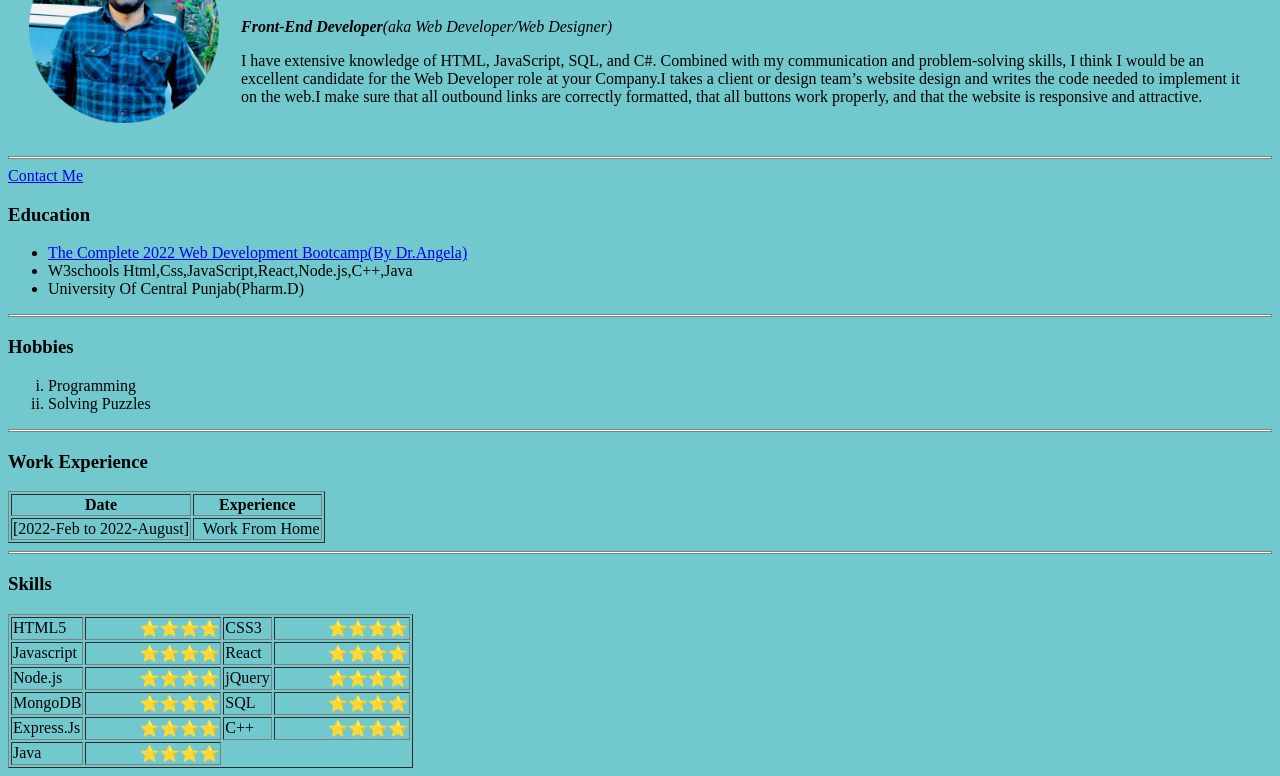
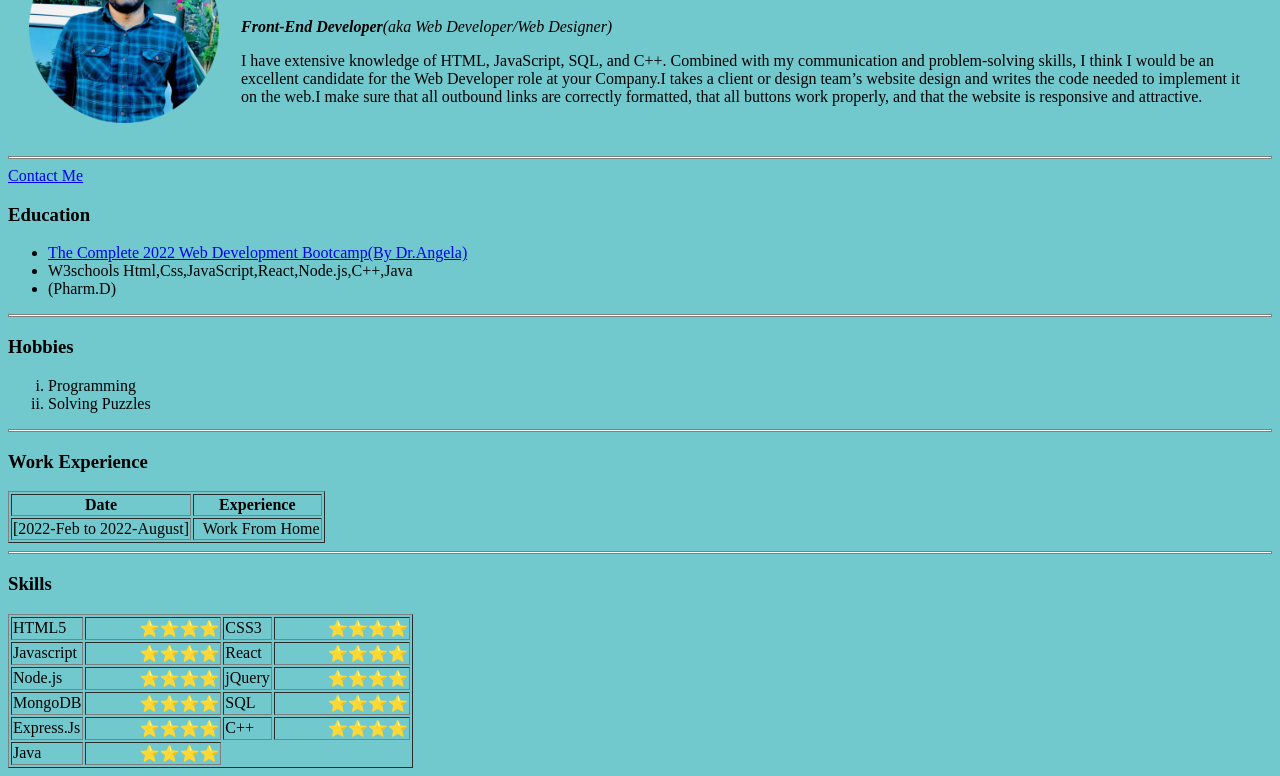
Before and after one commit to gosleephusnaen/cv, a plain HTML site: page index.html in a window 1280 px wide. Shown: the part 96-872 px from the top of the page. Drawn offline with Linux system fonts and the light colour scheme.

Commit message:
Update due to typo

```diff
--- a/index.html
+++ b/index.html
@@ -23,7 +23,7 @@
       <td><img src="mypic.jpg" width="190" height="190" alt="Profile Photo"></td>
       <td><h1>HUSNAIN ARSHAD</h1>
       <p><em><strong>Front-End Developer</strong>(aka Web Developer/Web Designer)</em></p>
-      <p>I have extensive knowledge of HTML, JavaScript, SQL, and C#. Combined with my communication and problem-solving skills, I think I would be an excellent candidate for the Web Developer role at your Company.I takes a client or design team’s
+      <p>I have extensive knowledge of HTML, JavaScript, SQL, and C++. Combined with my communication and problem-solving skills, I think I would be an excellent candidate for the Web Developer role at your Company.I takes a client or design team’s
         website design and writes the code needed to implement it on the web.I make sure that all outbound links are correctly formatted, that all buttons work properly, and that the website is responsive and attractive. </p></td>
     </tr>
   </table>
@@ -34,7 +34,7 @@
   <ul>
     <li><a href="./education.html" target="_blank">The Complete 2022 Web Development Bootcamp(By Dr.Angela)</a>
     <li>W3schools Html,Css,JavaScript,React,Node.js,C++,Java</li>
-    <li>University Of Central Punjab(Pharm.D)</li>
+    <li>(Pharm.D)</li>
   </ul>
   <hr size="3" noshade/>
   <h3>Hobbies</h3>
```
